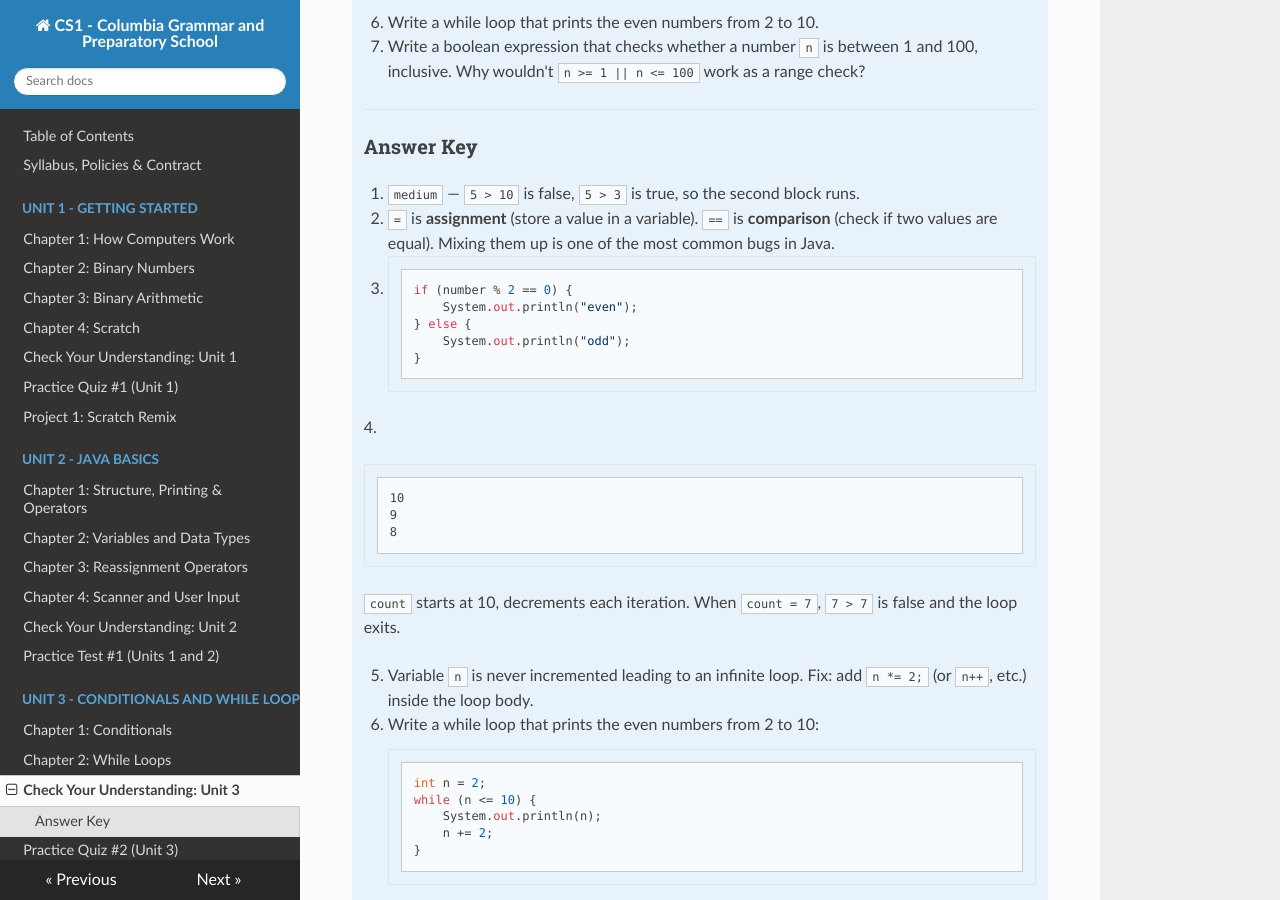
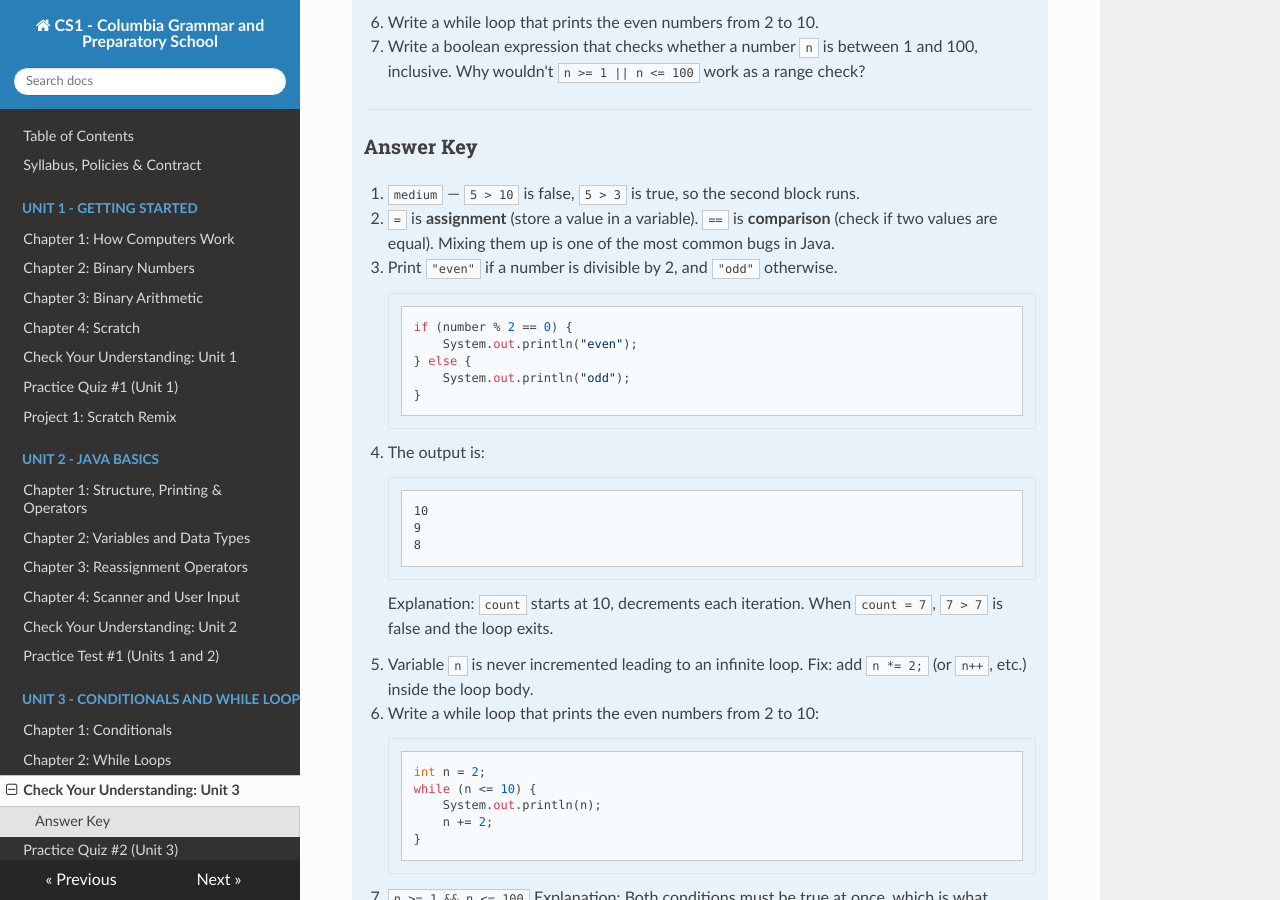
Before and after one commit to kjergens/cs1-site, an MkDocs documentation site: the page built from docs/unit3/unit3_check_understanding.md, in a window 1280 px wide and 900 px high, scrolled down 850 px. Built offline with MkDocs 1.6.1, drawn with Linux system fonts in a browser that asks for light colours; nearby versions of some CDN libraries.

Commit message:
Revise questions and explanations in unit3_check_understanding
Updated questions and explanations for clarity.

````diff
--- a/docs/unit3/unit3_check_understanding.md
+++ b/docs/unit3/unit3_check_understanding.md
@@ -47,7 +47,7 @@
 
     2. `=` is **assignment** (store a value in a variable). `==` is **comparison** (check if two values are equal). Mixing them up is one of the most common bugs in Java.
 
-    3.
+    3. Print `"even"` if a number is divisible by 2, and `"odd"` otherwise.
     ```java
     if (number % 2 == 0) {
         System.out.println("even");
@@ -56,13 +56,13 @@
     }
     ```
 
-    4.
+    4. The output is:
     ```
     10
     9
     8
     ```
-    `count` starts at 10, decrements each iteration. When `count = 7`, `7 > 7` is false and the loop exits.
+    Explanation: `count` starts at 10, decrements each iteration. When `count = 7`, `7 > 7` is false and the loop exits.
 
     5. Variable `n` is never incremented leading to an infinite loop. Fix: add `n *= 2;` (or `n++`, etc.) inside the loop body.
 
````
